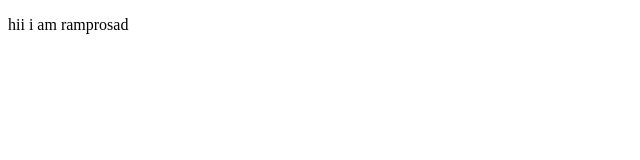
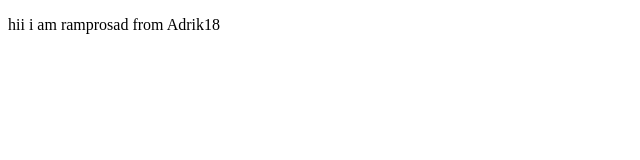
Before and after one commit to RamProsadSarker/erps, a plain HTML site: page index.html in a window 1280 px wide. Shown: the whole page, without its empty margins (0-640 px from the left). Drawn offline with Linux system fonts and the light colour scheme.

Commit message:
yyoo kop

```diff
--- a/index.html
+++ b/index.html
@@ -6,6 +6,6 @@
         <title>Document</title>
 </head>
 <body>
-        <p>hii i am ramprosad</p>
+        <p>hii i am ramprosad from Adrik18</p>
 </body>
 </html>
```
